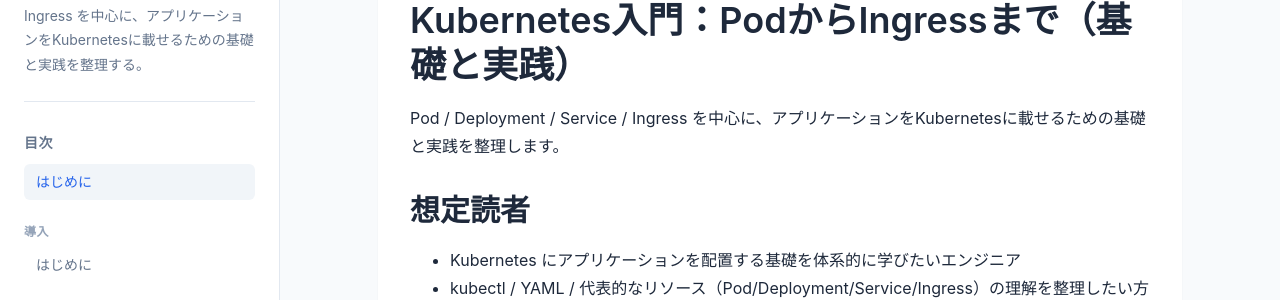
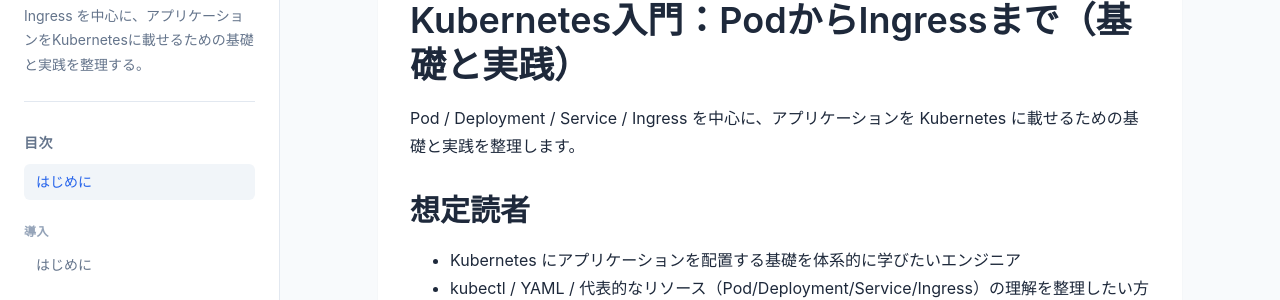
Before and after one commit to itdojp/kubernetes-basics-book, a Jekyll site: the page built from docs/index.md, in a window 1280 px wide and 900 px high. Shown: the part 162-462 px from the top of the window. Built offline with Jekyll 4.4.1, drawn with Linux system fonts in a browser that asks for light colours.

```diff
--- a/docs/index.md
+++ b/docs/index.md
@@ -6,7 +6,7 @@ permalink: /
 ---
 # Kubernetes入門：PodからIngressまで（基礎と実践）
 
-Pod / Deployment / Service / Ingress を中心に、アプリケーションをKubernetesに載せるための基礎と実践を整理します。
+Pod / Deployment / Service / Ingress を中心に、アプリケーションを Kubernetes に載せるための基礎と実践を整理します。
 
 ## 想定読者
 - Kubernetes にアプリケーションを配置する基礎を体系的に学びたいエンジニア
```
Also changed, not shown: docs/afterword/index.md (+1 -1 lines), src/afterword/index.md (+1 -1 lines), src/index.md (+1 -1 lines).
